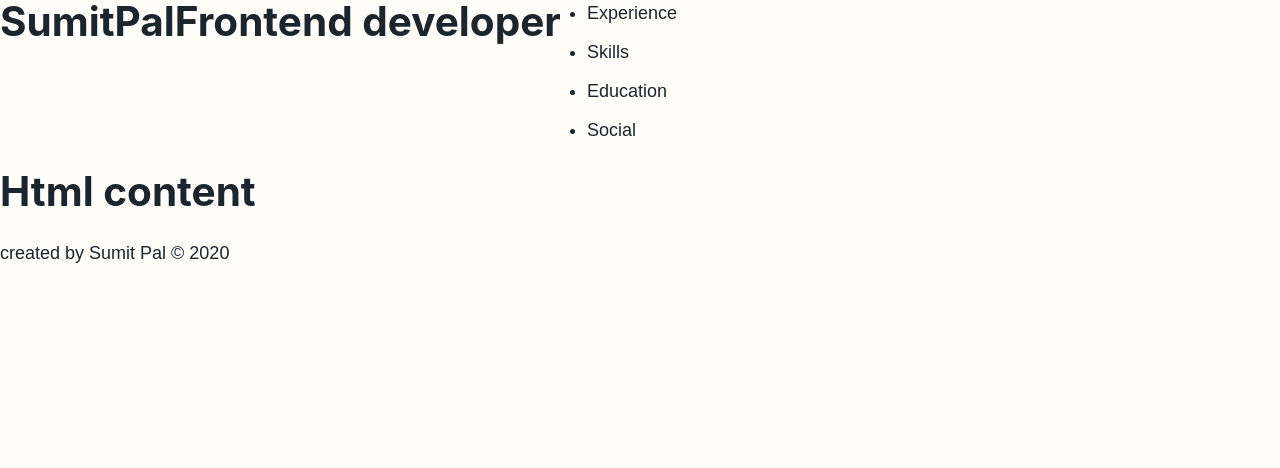
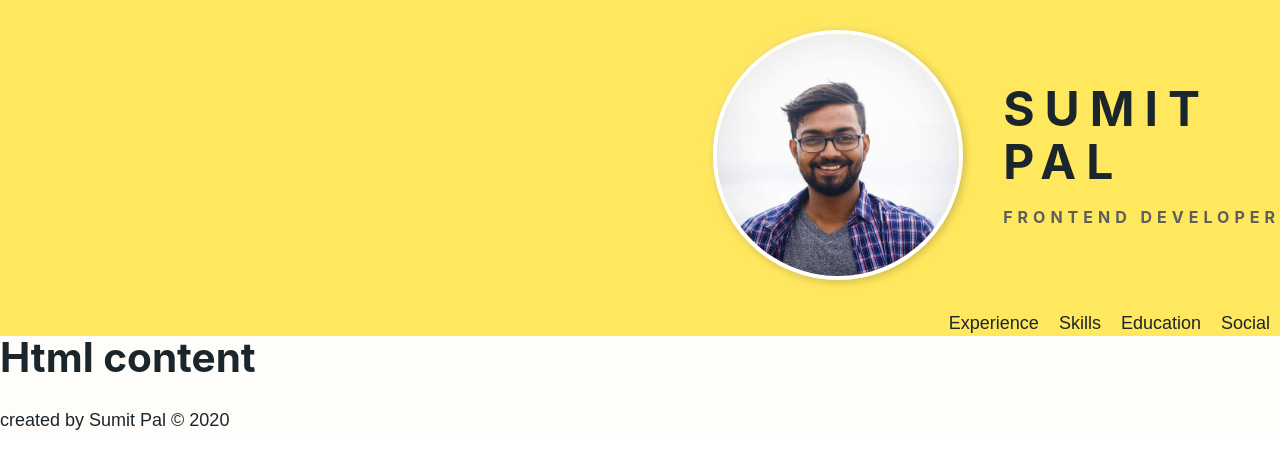
Before and after one commit to sumitpal29/sumit-pal-resume, a Gatsby site: page / in a window 1280 px wide. Built offline with nearby package versions, Linux system fonts and the light colour scheme; Gatsby itself is replaced by a stand-in of ours.

Commit message:
header style done

```diff
--- a/src/components/header.js
+++ b/src/components/header.js
@@ -1,17 +1,20 @@
 import React from "react"
+// import headeStyles from '../style/header.module.scss'
 
 const header = () => {
   // returns some jsx code which is going to display in the homepage
   return (
-    <header className="header-container">
-      <div className="header card">
-        <div className="card-header"></div>
+    <header className="header">
+      <div className=" container">
+        <div className="card-header "></div>
         <div className="card-body">
-          <div className="card-image"></div>
-          <div className="card-content">
+          <div className="card-body__image round">
+            <img src={`../../sumit-pal.jpg`} alt="Sumit Pal - profile picture - web developer"/>
+          </div>
+          <div className="card-body__content">
             <h1>
               <span className="text-name">Sumit</span>
-              <span className="text-name">Pal</span>
+              <span className="text-name m-b-4">Pal</span>
               <span className="text-muted">Frontend developer</span>
             </h1>
           </div>
--- /dev/null
+++ b/src/style/colors.scss
@@ -0,0 +1,10 @@
+$black: #1b262c;
+$brand-color: #ffe75e;
+$primary-bg: #fffdf9;
+$secondary-bg: #f1f3f4;
+
+$orange: #ff6f5e;
+$green: #00918e;
+$green-light: #7fcd91;
+$blue: #4f98ca;
+$yellow: #ffdc34;
--- /dev/null
+++ b/src/style/header.module.scss
@@ -0,0 +1,6 @@
+@import './colors.scss';
+
+.header-iamge{
+    width: 80px;
+    height: 80px;
+}
--- a/src/style/index.scss
+++ b/src/style/index.scss
@@ -1,22 +1,99 @@
-@import './reset.scss';
+@import "./reset.scss";
+@import "./colors.scss";
 
-$black: #1b262c;
-$brand-colot: #ffe75e;
-$primary-bg: #fffdf9;
-$secondary-bg: #f1f3f4;
-
-$orange: #ff6f5e;
-$green: #00918e;
-$green-light: #7fcd91;
-$blue: #4f98ca;
-$yellow: #ffdc34;
-
-
-*{
-    color: $black;
-    background-color: $primary-bg;
+.main-layout {
+  color: $black;
+  background-color: $primary-bg;
 }
 
-.card{
+.container {
+  $tablet-width: 768px;
+  $desktop-width: 1024px;
+  $large-width: 1440px;
+  margin: 0 auto;
+  @mixin tablet {
+    @media (min-width: #{$tablet-width}) and (max-width: #{$desktop-width - 1px}) {
+      max-width: 700px;
+    }
+  }
+
+  @mixin desktop {
+    @media (min-width: #{$desktop-width})  and (max-width: #{$large-width - 1px}) {
+      max-width: 940px;
+    }
+  }
+
+  @media (min-width: #{$large-width}) {
+    max-width: 1200px;
+  }
+}
+
+.header {
+  width: 100%;
+  background-color: $brand-color;
+  user-select: none;
+  -webkit-user-select: none;
+  -ms-user-select: none;
+  -moz-user-select: none;
+
+  .card-body {
     display: flex;
+    justify-content: center;
+    align-items: center;
+    justify-content: end;
+    padding: 30px 0;
+
+    &__image {
+      margin: 0 40px;
+      width: 250px;
+      height: 250px;
+      border: 4px solid #fff;
+      box-shadow: 2px 2px 8px rgba(0, 0, 0, 0.2),
+        -2px -2px 8px rgba(255, 249, 206, 0.2);
+    }
+
+    &__content {
+      h1 {
+        margin: 0;
+        span {
+          display: block;
+          text-transform: uppercase;
+        }
+
+        span.text-muted {
+          margin-top: 20px;
+        }
+      }
+    }
+  }
+
+  .card-footer {
+    ul {
+      list-style: none;
+      padding: 0;
+      margin: 0;
+      display: flex;
+      justify-content: flex-end;
+
+      li {
+        margin: 0 10px;
+      }
+    }
+  }
 }
+
+.round {
+  border-radius: 50%;
+  overflow: hidden;
+}
+
+.text-muted {
+  font-size: 16px !important;
+  color: #5e5e5e;
+  letter-spacing: 5px;
+}
+
+.text-name {
+  font-size: 48px;
+  letter-spacing: 10px;
+}
```
